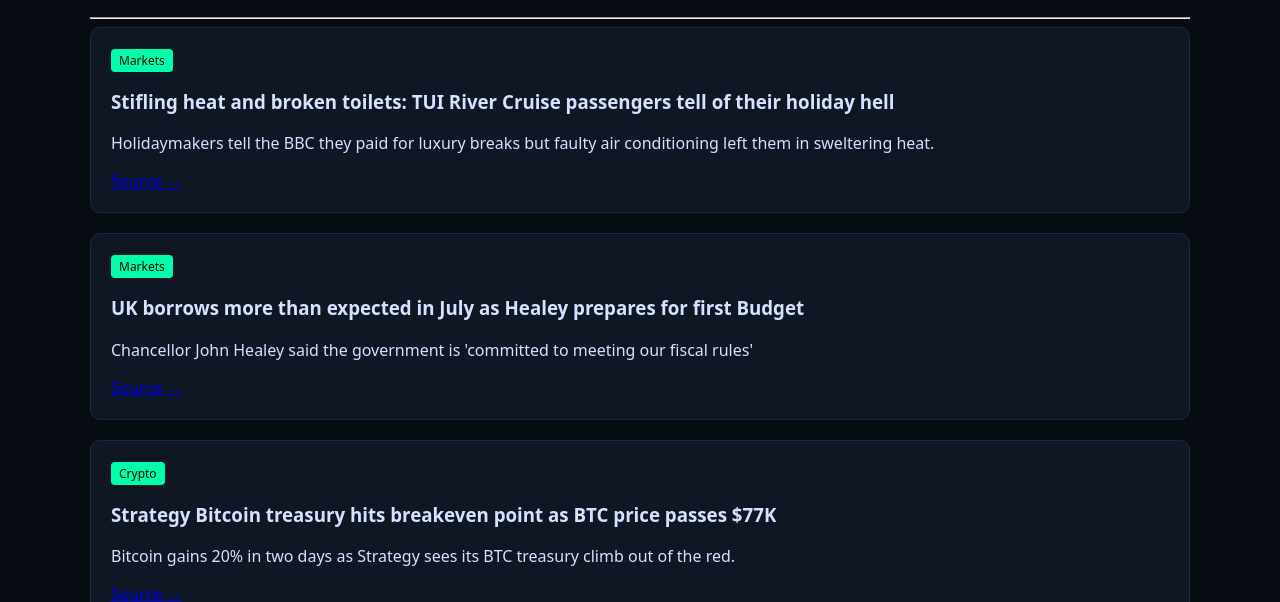
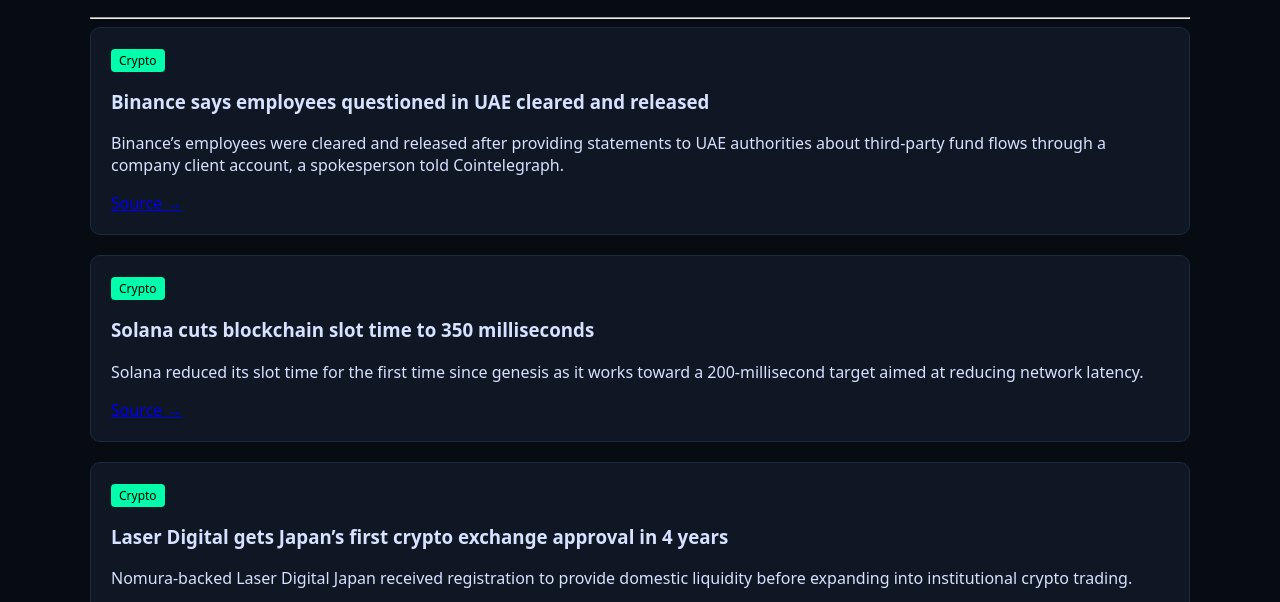
Before and after one commit to svmomin/alien-intelligence-blog, an Eleventy site: page src/posts/2026-08-21-briefing.md in a window 1280 px wide. Shown: the part 194-796 px from the top of the page. Built offline with nearby package versions, Linux system fonts and the light colour scheme; Eleventy itself is replaced by a stand-in of ours; files that its build step writes are made by us from their sources.

Commit message:
Auto alien intelligence post

```diff
--- a/src/posts/2026-08-21-briefing.md
+++ b/src/posts/2026-08-21-briefing.md
@@ -9,31 +9,31 @@ date: "2026-08-21"
 <hr>
 
 <div class="intel-card">
-<span class="intel-category">Markets</span>
-<h3>Stifling heat and broken toilets: TUI River Cruise passengers tell of their holiday hell   </h3>
-<p>Holidaymakers tell the BBC they paid for luxury breaks but faulty air conditioning left them in sweltering heat.</p>
-<a href="https://www.bbc.co.uk/news/articles/cy07exrz5lpo?at_medium=RSS&at_campaign=rss" target="_blank">Source →</a>
-</div>
-
-<div class="intel-card">
-<span class="intel-category">Markets</span>
-<h3>UK borrows more than expected in July as Healey prepares for first Budget</h3>
-<p>Chancellor John Healey said the government is 'committed to meeting our fiscal rules'</p>
-<a href="https://www.bbc.co.uk/news/articles/cly8kzkyvwgo?at_medium=RSS&at_campaign=rss" target="_blank">Source →</a>
+<span class="intel-category">Crypto</span>
+<h3>Binance says employees questioned in UAE cleared and released</h3>
+<p>Binance’s employees were cleared and released after providing statements to UAE authorities about third-party fund flows through a company client account, a spokesperson told Cointelegraph.</p>
+<a href="https://cointelegraph.com/news/binance-employees-questioned-uae-released?utm_source=rss_feed&utm_medium=rss&utm_campaign=rss_partner_inbound" target="_blank">Source →</a>
 </div>
 
 <div class="intel-card">
 <span class="intel-category">Crypto</span>
-<h3>Strategy Bitcoin treasury hits breakeven point as BTC price passes $77K</h3>
-<p>Bitcoin gains 20% in two days as Strategy sees its BTC treasury climb out of the red.</p>
-<a href="https://cointelegraph.com/markets/strategy-bitcoin-treasury-hits-breakeven-point-as-btc-price-passes-77k?utm_source=rss_feed&utm_medium=rss&utm_campaign=rss_partner_inbound" target="_blank">Source →</a>
+<h3>Solana cuts blockchain slot time to 350 milliseconds</h3>
+<p>Solana reduced its slot time for the first time since genesis as it works toward a 200-millisecond target aimed at reducing network latency.</p>
+<a href="https://cointelegraph.com/news/solana-cuts-blockchain-slot-time-350-milliseconds?utm_source=rss_feed&utm_medium=rss&utm_campaign=rss_partner_inbound" target="_blank">Source →</a>
+</div>
+
+<div class="intel-card">
+<span class="intel-category">Crypto</span>
+<h3>Laser Digital gets Japan’s first crypto exchange approval in 4 years</h3>
+<p>Nomura-backed Laser Digital Japan received registration to provide domestic liquidity before expanding into institutional crypto trading.</p>
+<a href="https://cointelegraph.com/news/nomuras-laser-digital-japans-first-crypto-exchange-4-years?utm_source=rss_feed&utm_medium=rss&utm_campaign=rss_partner_inbound" target="_blank">Source →</a>
 </div>
 
 <div class="intel-card">
 <span class="intel-category">World</span>
-<h3>Israel re-establishes closed West Bank settlement, defying growing international protests</h3>
-<p>Thirty "pioneer families" have arrived on a wave of nationalism driven by Israel's government, but the rapid change has left nearby Palestinian residents fearful.</p>
-<a href="https://www.bbc.co.uk/news/articles/cn7n0l4p0kzo?at_medium=RSS&at_campaign=rss" target="_blank">Source →</a>
+<h3>Rosenberg: Shortage of petrol but not patriotism as Russians feel growing impact of war</h3>
+<p>Drivers are waiting hours in fuel queues, as Moscow prepares to celebrate Russian Flag Day.</p>
+<a href="https://www.bbc.co.uk/news/articles/c4gknzgje7go?at_medium=RSS&at_campaign=rss" target="_blank">Source →</a>
 </div>
 
 <div class="intel-card">
```
